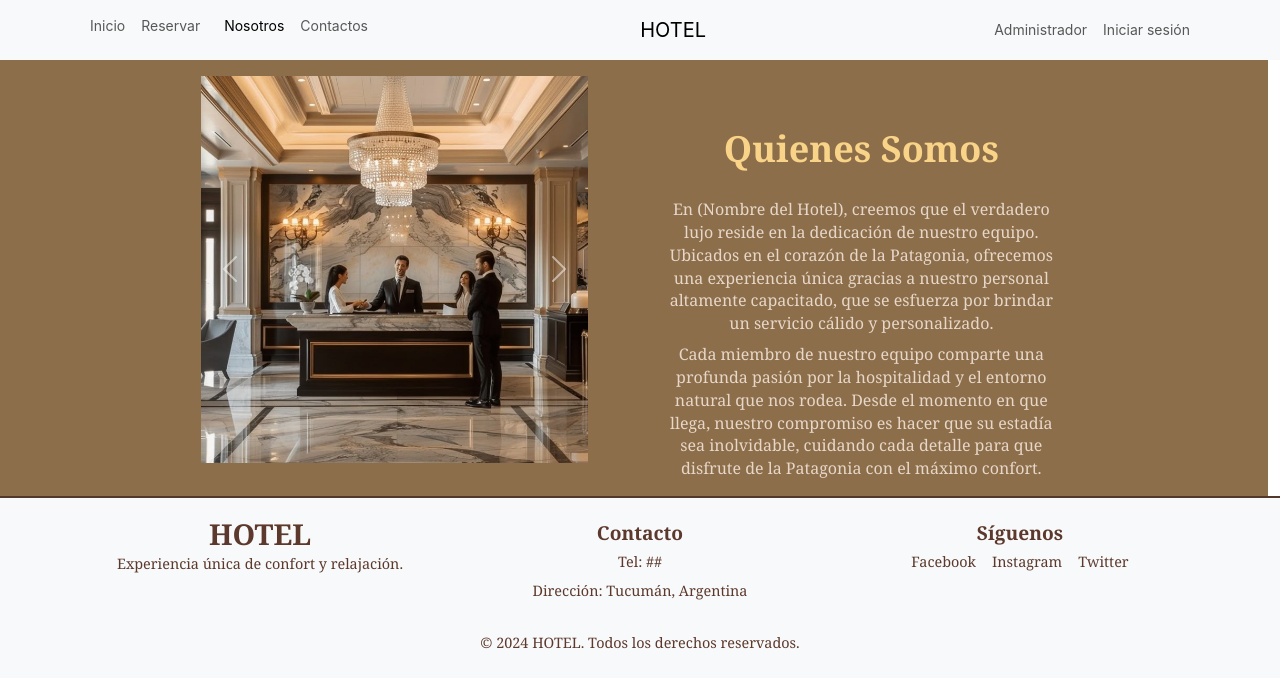
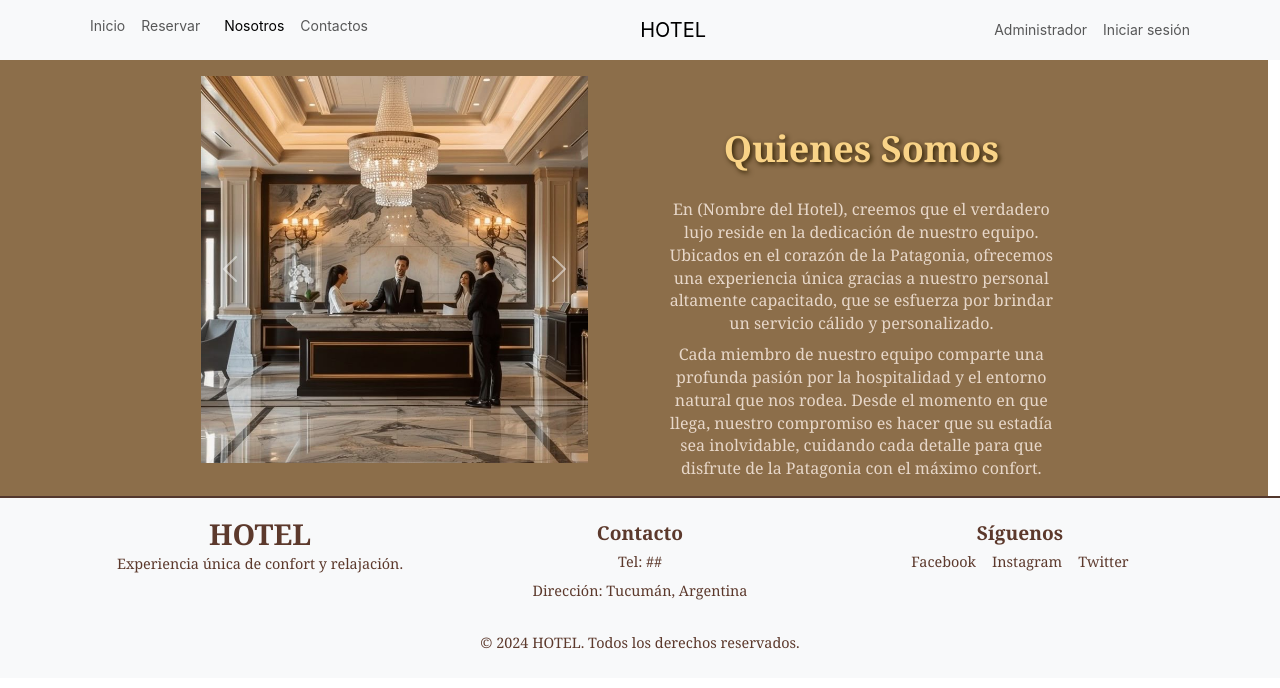
Before and after one commit to santinohamada/ProyectoFinal, a React (Vite) app: page /nosotros in a window 1280 px wide. Shown: the top 688 px of the page. Built offline with nearby package versions, Linux system fonts and the light colour scheme; no server answers.

Commit message:
se agrego sombra al titulo

```diff
--- a/src/App.css
+++ b/src/App.css
@@ -172,6 +172,7 @@ h2 {
 .tituloNosotros{
   color: #f9d387;
   font-weight: bolder;
+  text-shadow: 2px 2px 5px #322203;
 
 }
 .fondoNosotros{
```
